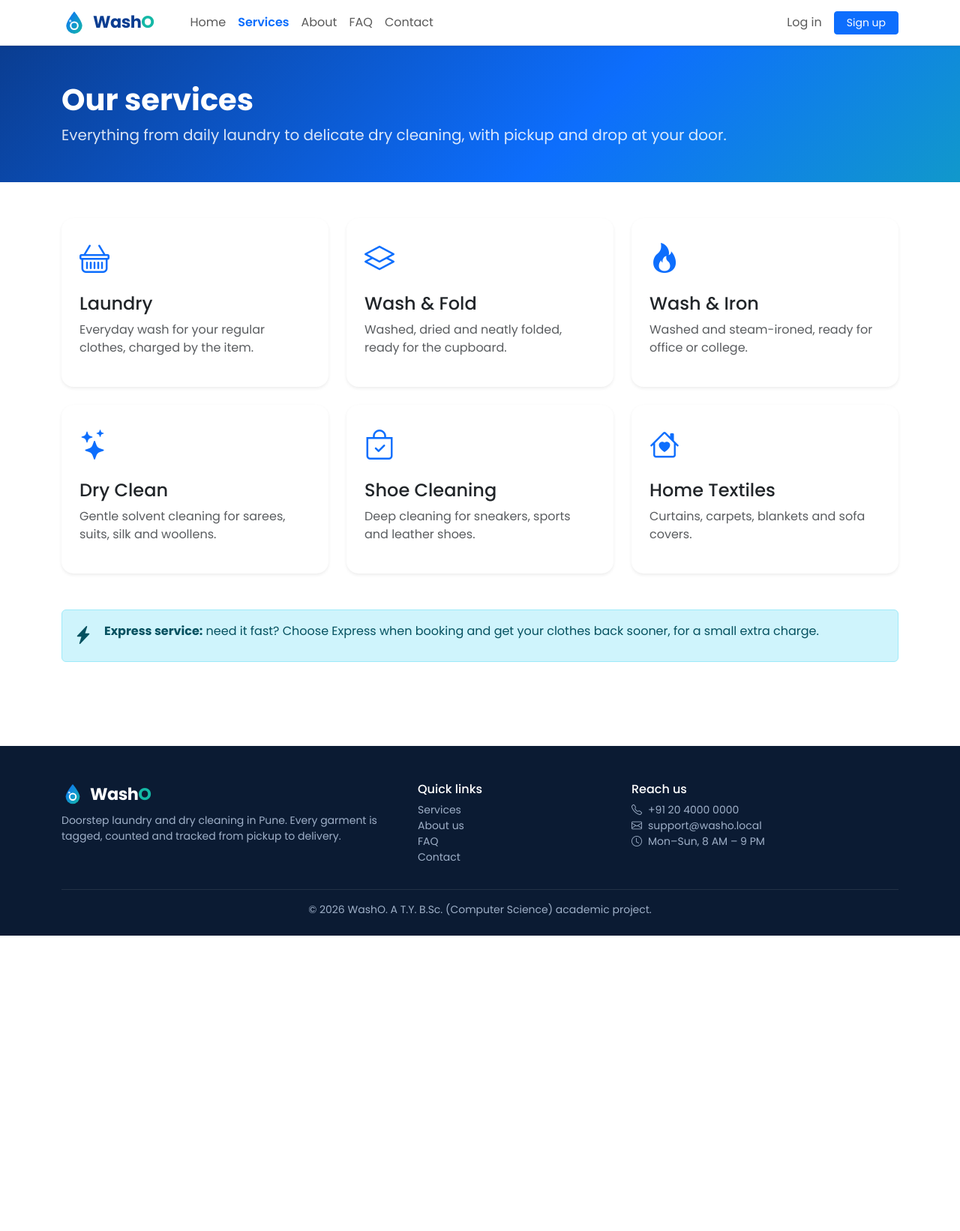
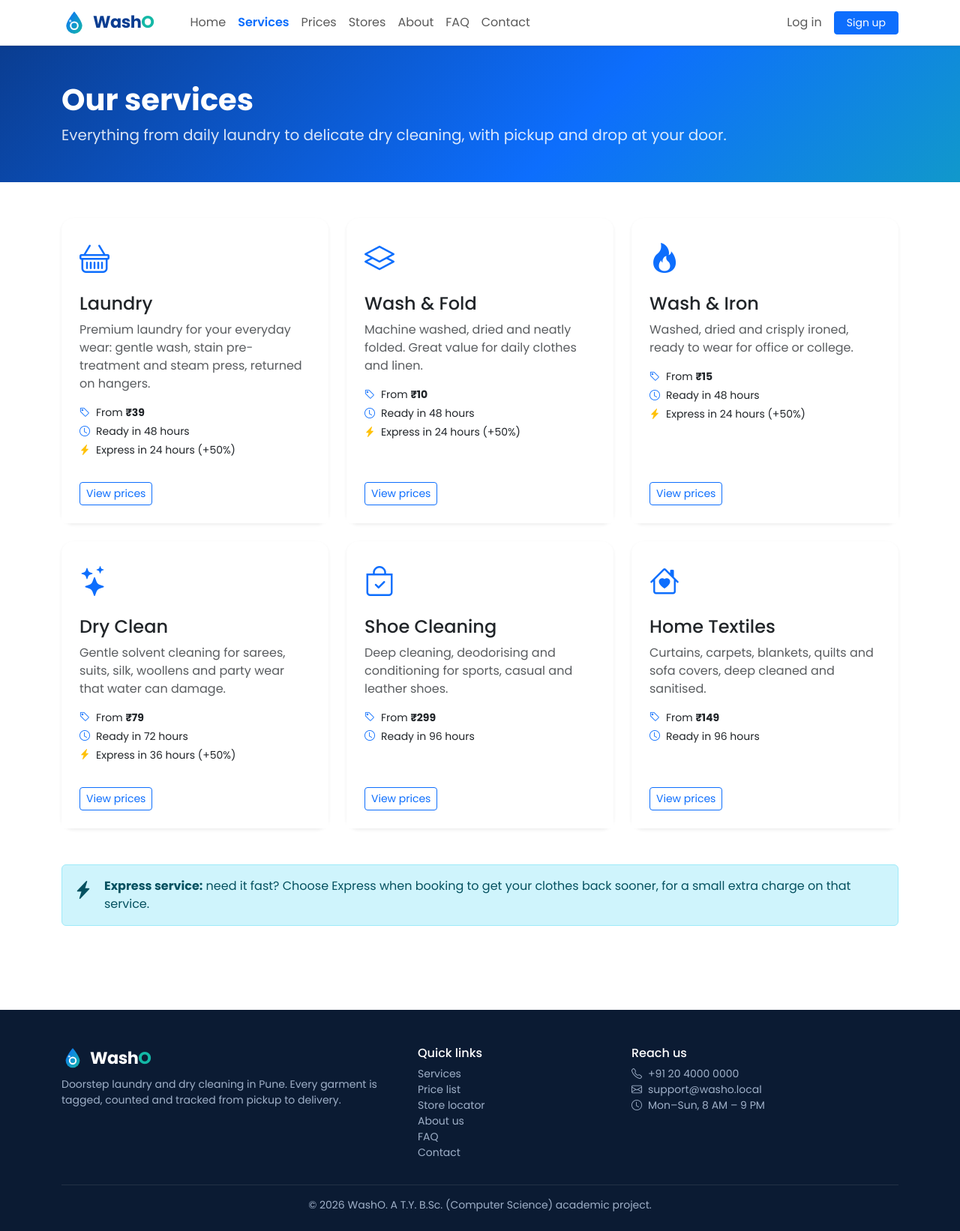
Before and after one commit to Aryan-Jadhav/WashO, a Django app: page /services/ in a window 1280 px wide. Shown: the whole page at 75% size. Before the commit the page ends 1248 px from the top, so only its background shows below. Run offline with Django 5.2, Linux system fonts and the light colour scheme; data comes from the database, SQL or seed files in the repository.

Commit message:
Show catalog on home/services pages; add Prices and Stores to navigation
Co-Authored-By: Claude Opus 5.5 <noreply@anthropic.com>

```diff
--- a/core/views.py
+++ b/core/views.py
@@ -1,28 +1,28 @@
 from django.conf import settings
 from django.contrib import messages
 from django.core.mail import send_mail
+from django.db.models import Min, Q
 from django.shortcuts import redirect, render
+
+from catalog.models import ServiceCategory
 
 from .forms import ContactForm
 from .models import FAQ
 
-# Service categories shown on the public pages. In Phase 2 these come from the database.
-SERVICE_HIGHLIGHTS = [
-    {"icon": "basket", "name": "Laundry", "text": "Everyday wash for your regular clothes, charged by the item."},
-    {"icon": "layers", "name": "Wash & Fold", "text": "Washed, dried and neatly folded, ready for the cupboard."},
-    {"icon": "fire", "name": "Wash & Iron", "text": "Washed and steam-ironed, ready for office or college."},
-    {"icon": "stars", "name": "Dry Clean", "text": "Gentle solvent cleaning for sarees, suits, silk and woollens."},
-    {"icon": "bag-check", "name": "Shoe Cleaning", "text": "Deep cleaning for sneakers, sports and leather shoes."},
-    {"icon": "house-heart", "name": "Home Textiles", "text": "Curtains, carpets, blankets and sofa covers."},
-]
+
+def categories_with_starting_price():
+    """Active categories plus their lowest active price ("starting from ₹X"), in one query."""
+    return ServiceCategory.objects.filter(is_active=True).annotate(
+        starting_price=Min("prices__price", filter=Q(prices__is_active=True, prices__item__is_active=True))
+    )
 
 
 def home(request):
-    return render(request, "core/home.html", {"services": SERVICE_HIGHLIGHTS})
+    return render(request, "core/home.html", {"services": categories_with_starting_price()})
 
 
 def services(request):
-    return render(request, "core/services.html", {"services": SERVICE_HIGHLIGHTS})
+    return render(request, "core/services.html", {"services": categories_with_starting_price()})
 
 
 def about(request):
--- a/templates/base.html
+++ b/templates/base.html
@@ -24,6 +24,8 @@
   {% include "partials/_footer.html" %}
 
   <script src="https://cdn.jsdelivr.net/npm/bootstrap@5.3.8/dist/js/bootstrap.bundle.min.js"></script>
+  {# HTMX: lets parts of a page update from the server without writing JavaScript. #}
+  <script src="https://cdn.jsdelivr.net/npm/htmx.org@2.0.4/dist/htmx.min.js"></script>
   {% block extra_js %}{% endblock %}
 </body>
 </html>
--- a/templates/core/services.html
+++ b/templates/core/services.html
@@ -1,4 +1,5 @@
 {% extends "base.html" %}
+{% load money %}
 {% block title %}Services{% endblock %}
 
 {% block content %}
@@ -18,16 +19,28 @@
           <div class="card-body p-4">
             <i class="bi bi-{{ s.icon }} fs-1 text-primary"></i>
             <h4 class="mt-3">{{ s.name }}</h4>
-            <p class="text-muted">{{ s.text }}</p>
+            <p class="text-muted">{{ s.description }}</p>
+            <ul class="list-unstyled small mb-0">
+              {% if s.starting_price %}<li class="mb-1"><i class="bi bi-tag me-2 text-primary"></i>From <strong>{{ s.starting_price|rupees }}</strong></li>{% endif %}
+              <li class="mb-1"><i class="bi bi-clock me-2 text-primary"></i>Ready in {{ s.standard_turnaround_hours }} hours</li>
+              {% if s.express_available %}
+                <li><i class="bi bi-lightning-charge-fill me-2 text-warning"></i>Express in {{ s.express_turnaround_hours }} hours (+{{ s.express_surcharge_percent|floatformat:"-2" }}%)</li>
+              {% endif %}
+            </ul>
+          </div>
+          <div class="card-footer bg-white border-0 px-4 pb-4">
+            <a href="{% url 'catalog:price_list' %}?category={{ s.slug }}" class="btn btn-outline-primary btn-sm">View prices</a>
           </div>
         </div>
       </div>
+      {% empty %}
+        <p class="text-muted">No services available right now.</p>
       {% endfor %}
     </div>
 
     <div class="alert alert-info mt-5 d-flex gap-3 align-items-start">
       <i class="bi bi-lightning-charge-fill fs-4"></i>
-      <div><strong>Express service:</strong> need it fast? Choose Express when booking and get your clothes back sooner, for a small extra charge.</div>
+      <div><strong>Express service:</strong> need it fast? Choose Express when booking to get your clothes back sooner, for a small extra charge on that service.</div>
     </div>
   </div>
 </section>
--- a/templates/partials/_footer.html
+++ b/templates/partials/_footer.html
@@ -13,6 +13,8 @@
         <h6 class="text-white">Quick links</h6>
         <ul class="list-unstyled small">
           <li><a href="{% url 'core:services' %}">Services</a></li>
+          <li><a href="{% url 'catalog:price_list' %}">Price list</a></li>
+          <li><a href="{% url 'stores:locator' %}">Store locator</a></li>
           <li><a href="{% url 'core:about' %}">About us</a></li>
           <li><a href="{% url 'core:faq' %}">FAQ</a></li>
           <li><a href="{% url 'core:contact' %}">Contact</a></li>
--- a/templates/partials/_navbar.html
+++ b/templates/partials/_navbar.html
@@ -15,6 +15,8 @@
       <ul class="navbar-nav me-auto ms-lg-4">
         <li class="nav-item"><a class="nav-link {% if url == 'home' %}active{% endif %}" href="{% url 'core:home' %}">Home</a></li>
         <li class="nav-item"><a class="nav-link {% if url == 'services' %}active{% endif %}" href="{% url 'core:services' %}">Services</a></li>
+        <li class="nav-item"><a class="nav-link {% if url == 'price_list' %}active{% endif %}" href="{% url 'catalog:price_list' %}">Prices</a></li>
+        <li class="nav-item"><a class="nav-link {% if url == 'locator' %}active{% endif %}" href="{% url 'stores:locator' %}">Stores</a></li>
         <li class="nav-item"><a class="nav-link {% if url == 'about' %}active{% endif %}" href="{% url 'core:about' %}">About</a></li>
         <li class="nav-item"><a class="nav-link {% if url == 'faq' %}active{% endif %}" href="{% url 'core:faq' %}">FAQ</a></li>
         <li class="nav-item"><a class="nav-link {% if url == 'contact' %}active{% endif %}" href="{% url 'core:contact' %}">Contact</a></li>
--- a/washo/settings.py
+++ b/washo/settings.py
@@ -27,6 +27,8 @@ INSTALLED_APPS = [
     # Our apps
     "accounts",
     "core",
+    "catalog",
+    "stores",
 ]
 
 MIDDLEWARE = [
--- a/washo/urls.py
+++ b/washo/urls.py
@@ -19,6 +19,8 @@ urlpatterns = [
     ),
     path("logout/", auth_views.LogoutView.as_view(), name="logout"),  # POST only (safer)
     path("account/", include("accounts.urls")),
+    path("prices/", include("catalog.urls")),
+    path("stores/", include("stores.urls")),
     path("", include("core.urls")),
 ]
 
```
Also changed, not shown: templates/core/home.html (+19 -3 lines).
